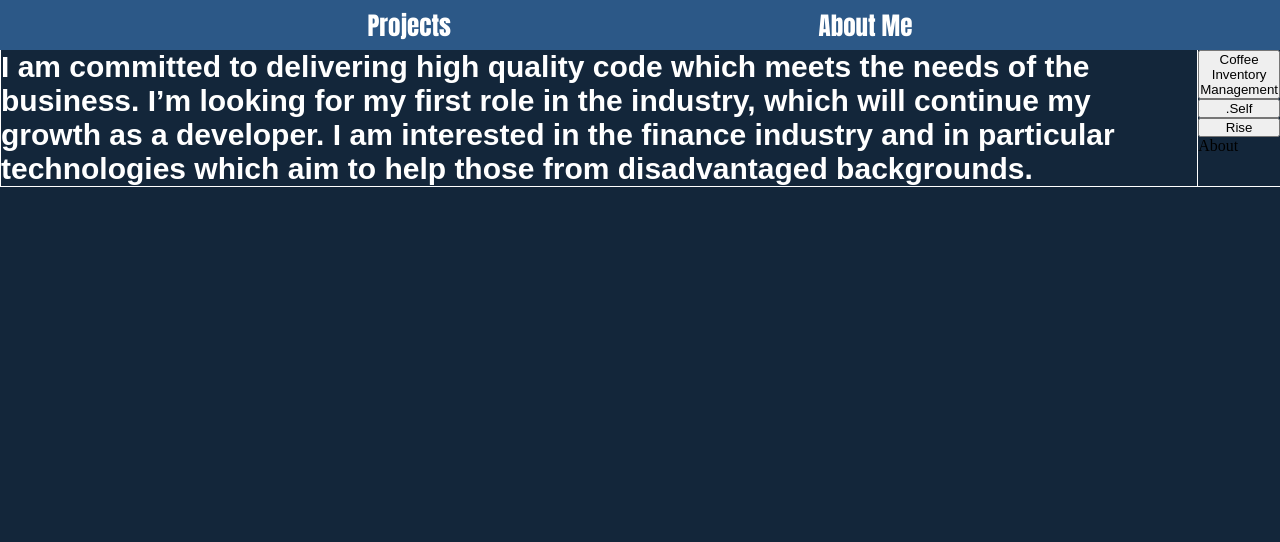
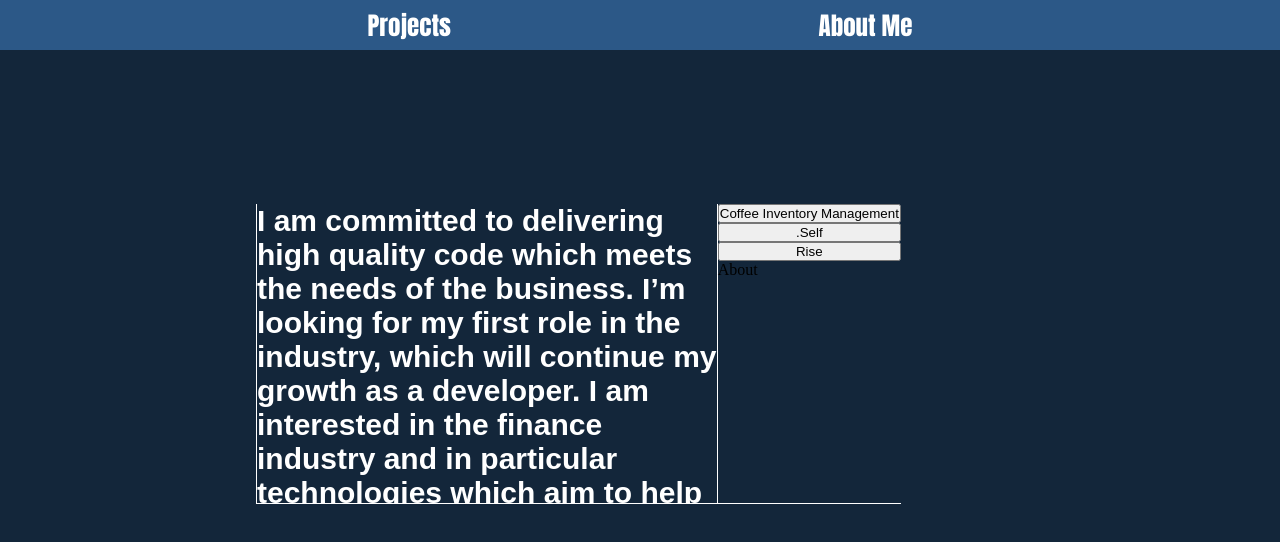
Before and after one commit to MackieJG/portfolio, a Next.js app: page /home in a window 1280 px wide. Shown: the top 542 px of the page. Built offline with nearby package versions, Linux system fonts and the light colour scheme.

Commit message:
updating css style of the home page

```diff
--- a/src/pages/home.js
+++ b/src/pages/home.js
@@ -28,7 +28,7 @@ export default function Home() {
                     { videoId ? (
                         <ReactPlayer
                             width="560"
-                            height="315"
+                            height="600"
                             url={`https://www.youtube.com/watch?v=${videoId}`}
                             playing="true"
                         />
--- a/src/styles/Nav.module.css
+++ b/src/styles/Nav.module.css
@@ -2,10 +2,11 @@
     display: flex;
     justify-content: space-evenly;
     background-color: #2c5887;
+    align-items: center;
     font-family:Impact, Haettenschweiler, 'Arial Narrow Bold', sans-serif;
     color: white;
     font-size: 25px;
     height: 50px;
-    align-items: center;
+
 
 }
--- a/src/styles/globals.css
+++ b/src/styles/globals.css
@@ -87,13 +87,8 @@ body {
 }
 
 body {
-  color: rgb(var(--foreground-rgb));
-  background: linear-gradient(
-      to bottom,
-      transparent,
-      rgb(var(--background-end-rgb))
-    )
-    rgb(var(--background-start-rgb));
+
+    background-color: #13263a;
 }
 
 a {
--- a/src/styles/welcome.module.css
+++ b/src/styles/welcome.module.css
@@ -1,6 +1,9 @@
+
+
 .container {
     display: flex;
     background-color:#13263a;
+    margin: 0 20%;
 
 }
 
@@ -9,6 +12,7 @@
     flex-direction: column;
     border-left: 1px solid rgb(255, 255, 255);
     border-bottom: 1px solid rgb(255, 255, 255);
+    margin-top: 20%;
 
 }
 
@@ -21,4 +25,7 @@
     color: white;
     font-weight: bolder;
     font-size:30px;
+    margin-top: 20%;
+    flex-basis: 60%;
+    height: 300px;
 }
```
